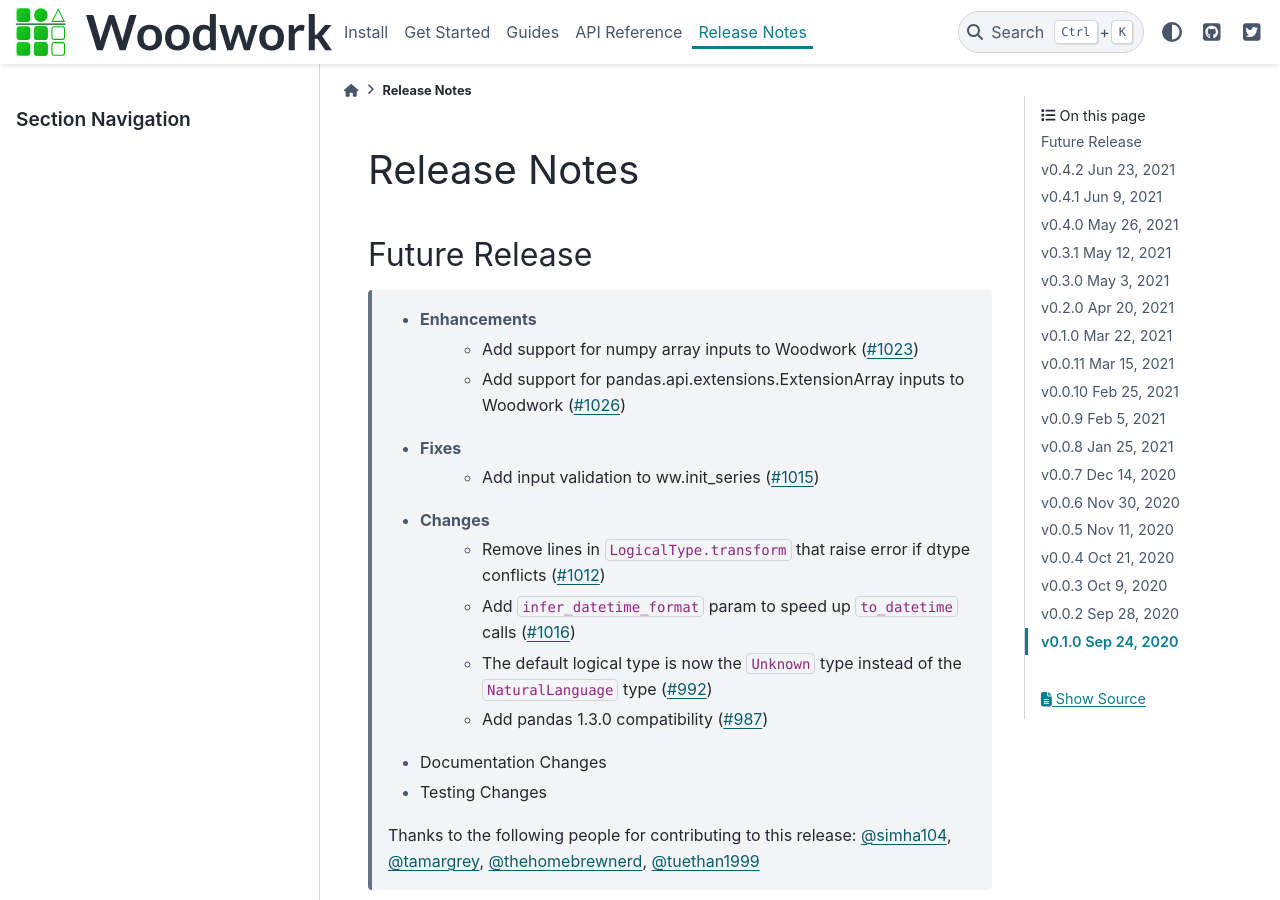
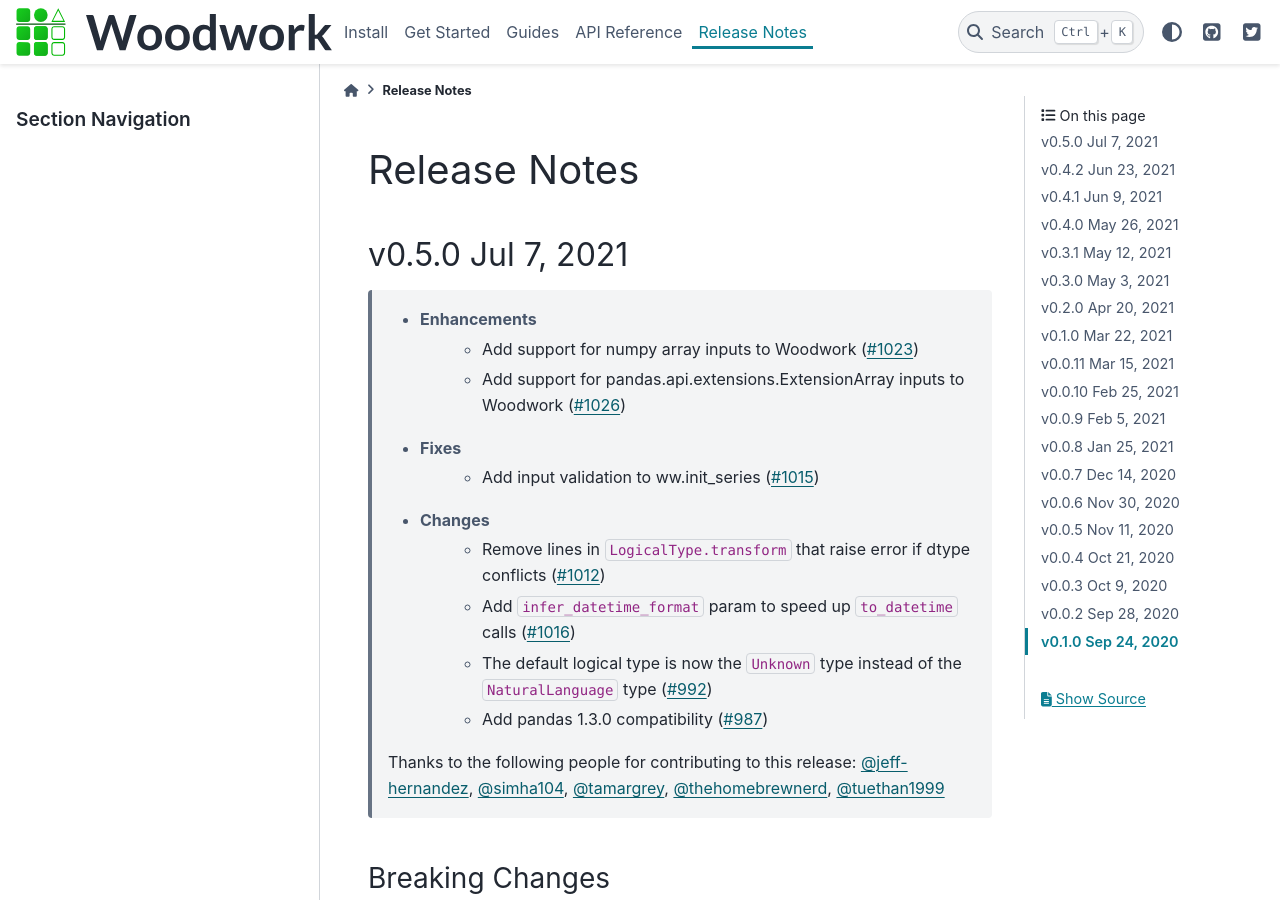
Before and after one commit to alteryx/woodwork, a Sphinx documentation site: the page built from docs/source/release_notes.rst, in a window 1280 px wide and 900 px high. Built offline with Sphinx 7.4.7 and the PyData theme 0.15.4, drawn with Linux system fonts in a browser that asks for light colours; comment, search, counter and statistics services are not loaded.

Commit message:
v0.5.0 (#1040)
* update version

* update release notes

* abbrev month

```diff
--- a/docs/source/release_notes.rst
+++ b/docs/source/release_notes.rst
@@ -2,8 +2,18 @@
 
 Release Notes
 -------------
-Future Release
-==============
+.. Future Release
+    ==============
+    * Enhancements
+    * Fixes
+    * Changes
+    * Documentation Changes
+    * Testing Changes
+
+.. Thanks to the following people for contributing to this release:
+
+v0.5.0 Jul 7, 2021
+==================
     * Enhancements
         * Add support for numpy array inputs to Woodwork (:pr:`1023`)
         * Add support for pandas.api.extensions.ExtensionArray inputs to Woodwork (:pr:`1026`)
@@ -14,11 +24,9 @@
         * Add ``infer_datetime_format`` param to speed up ``to_datetime`` calls (:pr:`1016`)
         * The default logical type is now the ``Unknown`` type instead of the ``NaturalLanguage`` type (:pr:`992`)
         * Add pandas 1.3.0 compatibility (:pr:`987`)
-    * Documentation Changes
-    * Testing Changes
 
     Thanks to the following people for contributing to this release:
-    :user:`simha104`, :user:`tamargrey`, :user:`thehomebrewnerd`, :user:`tuethan1999`
+    :user:`jeff-hernandez`, :user:`simha104`, :user:`tamargrey`, :user:`thehomebrewnerd`, :user:`tuethan1999`
 
 Breaking Changes
 ++++++++++++++++
--- a/setup.py
+++ b/setup.py
@@ -16,7 +16,7 @@
     author='Alteryx, Inc.',
     author_email='support@featurelabs.com',
     license='BSD 3-clause',
-    version='0.4.2',
+    version='0.5.0',
     description='a two-dimensional data object with labeled axes and typing information',
     url='https://github.com/alteryx/woodwork/',
     classifiers=[
--- a/woodwork/version.py
+++ b/woodwork/version.py
@@ -1 +1 @@
-__version__ = "0.4.2"
+__version__ = "0.5.0"
```
Also changed, not shown: 1 other file.
